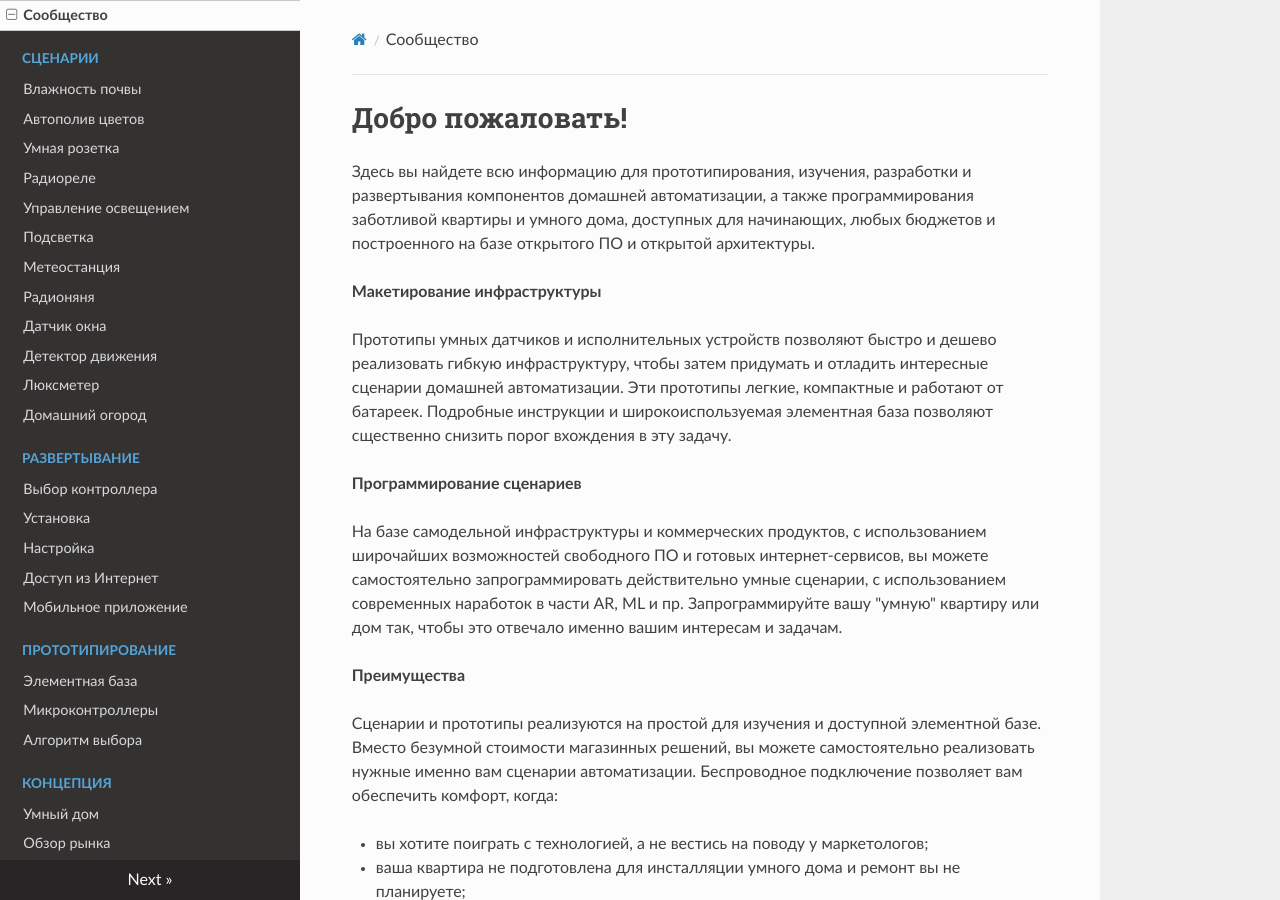
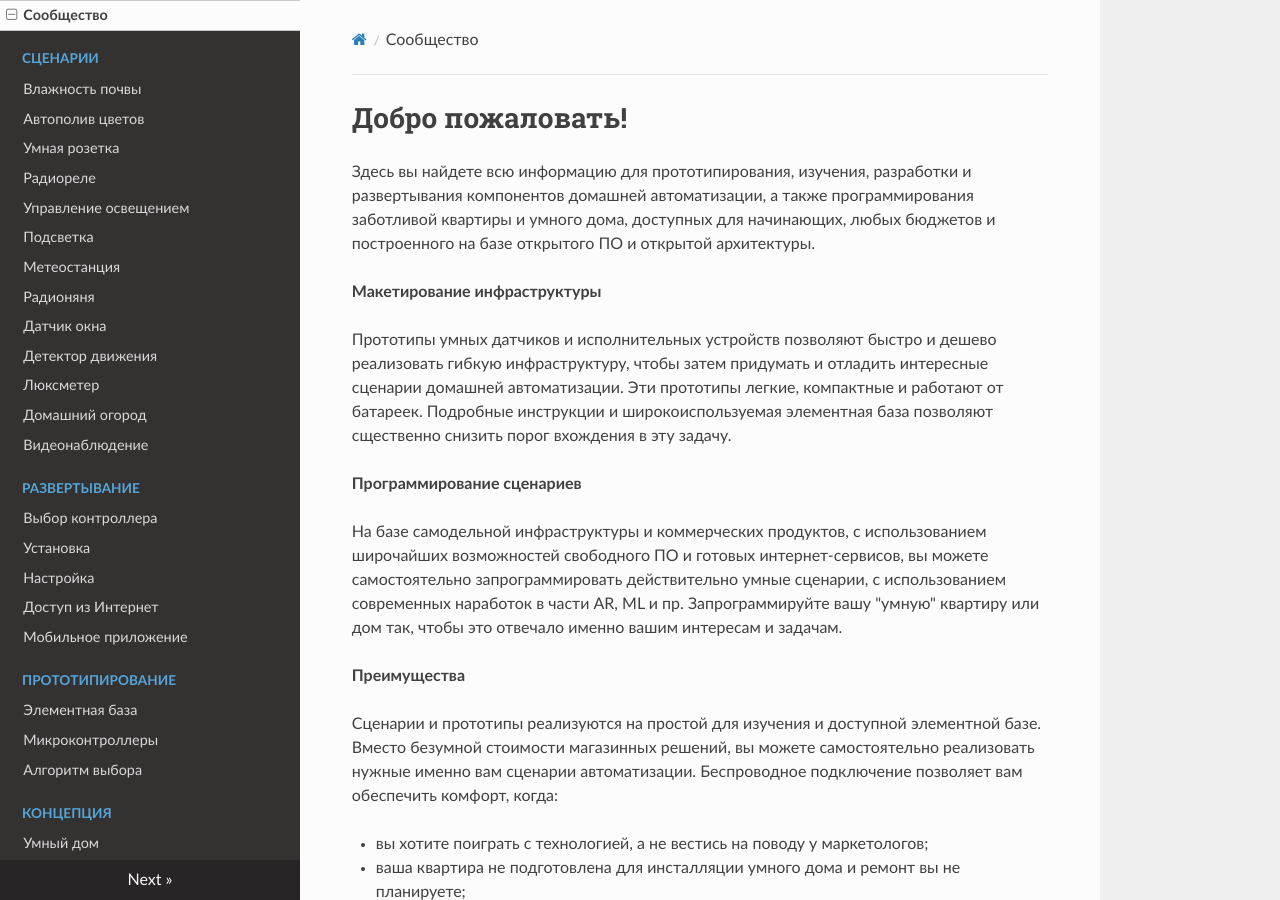
Before and after one commit to cutecare/cutecare-docs, an MkDocs documentation site: the page built from docs/index.md, in a window 1280 px wide and 900 px high. Built offline with MkDocs 1.6.1, drawn with Linux system fonts in a browser that asks for light colours; nearby versions of some CDN libraries; old or Windows-style settings are respelled for this version of MkDocs.

Commit message:
Update mkdocs.yml

```diff
--- a/mkdocs.yml
+++ b/mkdocs.yml
@@ -16,6 +16,7 @@ pages:
   - 'Детектор движения': 'Детектор движения.md'
   - 'Люксметер': 'Люксметер.md'
   - 'Домашний огород': 'Домашний огород.md'
+  - 'Видеонаблюдение': 'Видеонаблюдение.md'
 - Развертывание:
   - 'Выбор контроллера': 'Реализация.md'
   - 'Установка': 'Установка.md'
```
